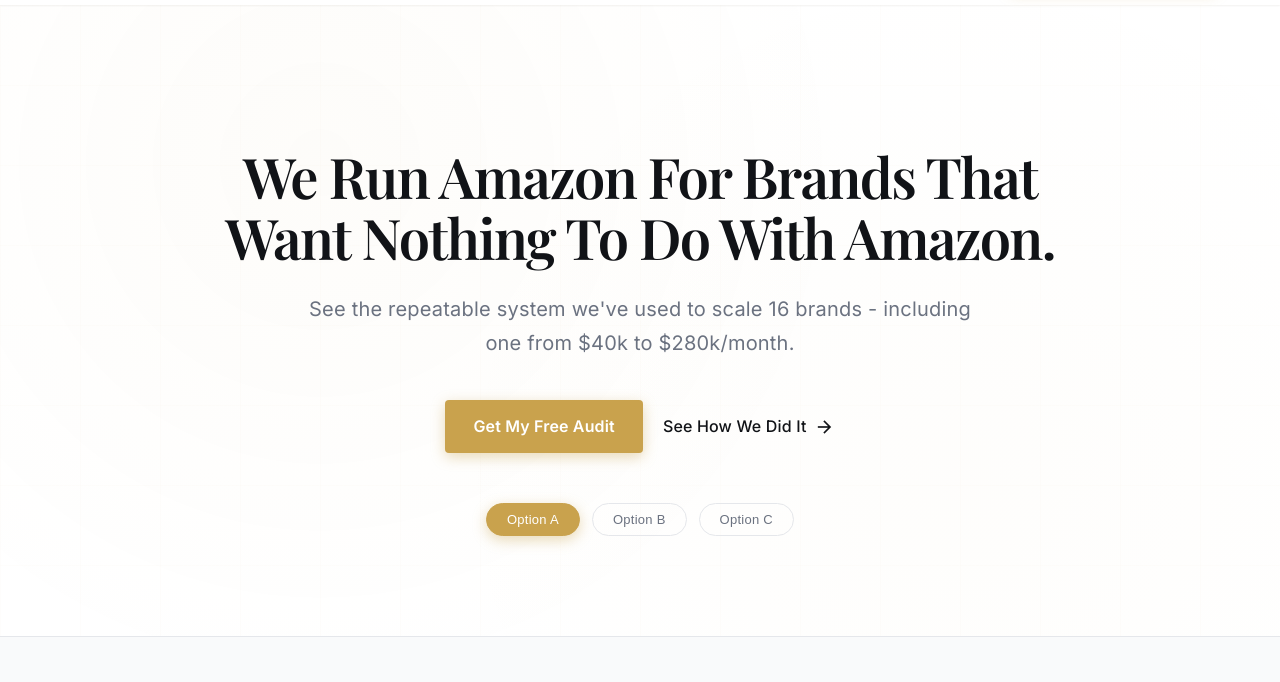
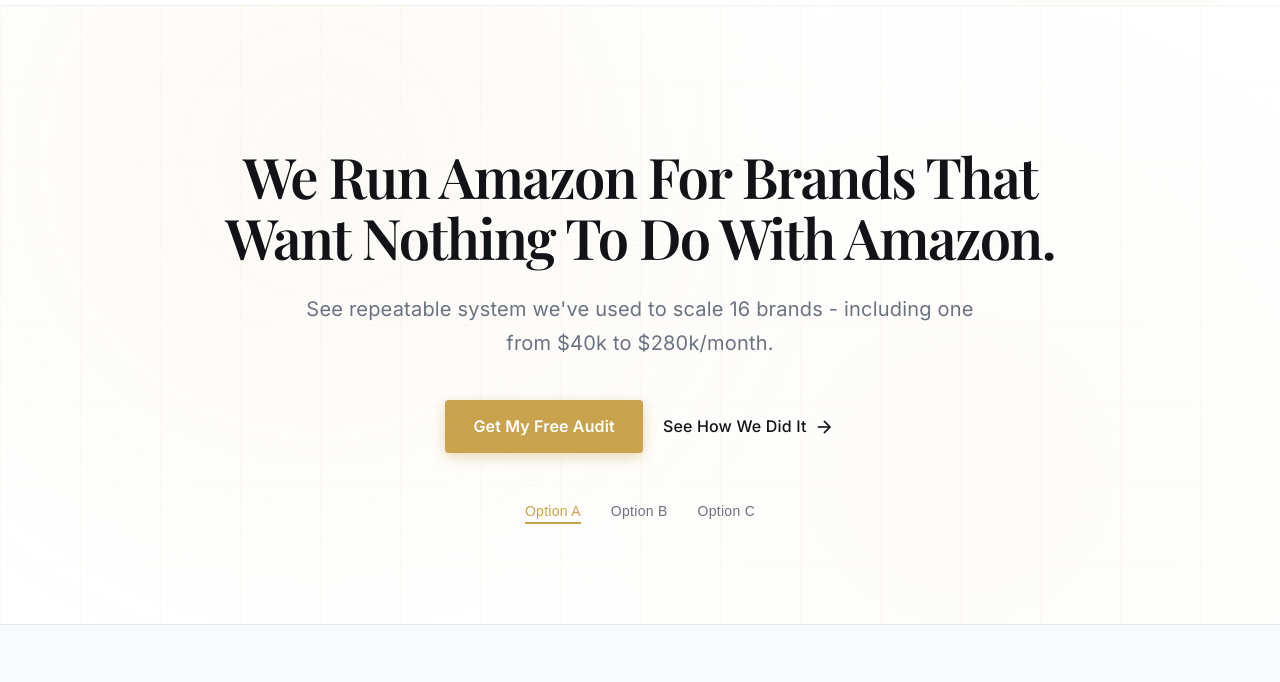
Before and after one commit to ms5117378-hub/GLS, a plain HTML site: page index.html in a window 1280 px wide. Shown: the part 81-763 px from the top of the page. Drawn offline with nearby package versions, Linux system fonts and the light colour scheme.

Commit message:
Update index.html

```diff
--- a/index.html
+++ b/index.html
@@ -22,12 +22,17 @@
             --shadow-md: 0 4px 6px -1px rgba(0, 0, 0, 0.1), 0 2px 4px -1px rgba(0, 0, 0, 0.06);
             --shadow-lg: 0 10px 15px -3px rgba(0, 0, 0, 0.1), 0 4px 6px -2px rgba(0, 0, 0, 0.05);
             --shadow-xl: 0 20px 25px -5px rgba(0, 0, 0, 0.1), 0 10px 10px -5px rgba(0, 0, 0, 0.04);
+            --max-width: 1200px;
         }
 
         * {
             margin: 0;
             padding: 0;
             box-sizing: border-box;
+        }
+
+        html {
+            scroll-behavior: smooth;
         }
 
         body {
@@ -48,7 +53,7 @@
         }
 
         .container {
-            max-width: 1200px;
+            max-width: var(--max-width);
             margin: 0 auto;
             padding: 0 24px;
         }
@@ -230,7 +235,7 @@
             z-index: 0;
         }
 
-        /* Subtle geometric pattern for hero background */
+        /* Increased opacity to 5-7% for better visibility */
         .hero-bg::before {
             content: '';
             position: absolute;
@@ -239,8 +244,8 @@
             width: 100%;
             height: 100%;
             background-image:
-                radial-gradient(circle at 25% 25%, rgba(201, 162, 77, 0.03) 0%, transparent 50%),
-                radial-gradient(circle at 75% 75%, rgba(201, 162, 77, 0.02) 0%, transparent 50%);
+                radial-gradient(circle at 25% 25%, rgba(201, 162, 77, 0.05) 0%, transparent 50%),
+                radial-gradient(circle at 75% 75%, rgba(201, 162, 77, 0.03) 0%, transparent 50%);
         }
 
         .hero-bg::after {
@@ -251,10 +256,10 @@
             width: 100%;
             height: 100%;
             background-image:
-                linear-gradient(rgba(201, 162, 77, 0.03) 1px, transparent 1px),
-                linear-gradient(90deg, rgba(201, 162, 77, 0.03) 1px, transparent 1px);
+                linear-gradient(rgba(201, 162, 77, 0.05) 1px, transparent 1px),
+                linear-gradient(90deg, rgba(201, 162, 77, 0.05) 1px, transparent 1px);
             background-size: 80px 80px;
-            opacity: 0.5;
+            opacity: 0.7;
         }
 
         .hero-content {
@@ -318,7 +323,7 @@
         /* Hero Options */
         .hero-option {
             display: none;
-            animation: fadeIn 0.5s ease-in-out;
+            animation: fadeIn 0.3s ease-in-out;
         }
 
         .hero-option.active {
@@ -326,40 +331,53 @@
         }
 
         @keyframes fadeIn {
-            from { opacity: 0; transform: translateY(10px); }
+            from { opacity: 0; transform: translateY(5px); }
             to { opacity: 1; transform: translateY(0); }
         }
 
+        /* More minimal option buttons */
         .hero-toggle {
             display: flex;
             justify-content: center;
-            gap: 12px;
+            gap: 30px;
             margin-top: 50px;
         }
 
         .hero-toggle-btn {
-            padding: 8px 20px;
-            background-color: transparent;
-            border: 1px solid #E5E7EB;
+            background: none;
+            border: none;
             color: var(--secondary-text);
-            border-radius: 30px;
-            font-size: 13px;
+            border-radius: 0;
+            font-size: 14px;
             cursor: pointer;
             transition: all 0.3s ease;
             font-weight: 500;
             letter-spacing: 0.02em;
+            padding-bottom: 5px;
+            position: relative;
+        }
+
+        .hero-toggle-btn::after {
+            content: '';
+            position: absolute;
+            width: 0;
+            height: 2px;
+            bottom: 0;
+            left: 0;
+            background-color: var(--accent-gold);
+            transition: width 0.3s ease;
         }
 
         .hero-toggle-btn.active {
-            background-color: var(--accent-gold);
-            border-color: var(--accent-gold);
-            color: white;
-            box-shadow: 0 4px 14px rgba(201, 162, 77, 0.4);
+            color: var(--accent-gold);
+        }
+
+        .hero-toggle-btn.active::after {
+            width: 100%;
         }
 
         .hero-toggle-btn:hover:not(.active) {
-            background-color: #F9FAFB;
-            border-color: #D1D5DB;
+            color: var(--primary-text);
         }
 
         /* Stats Bar */
@@ -1035,19 +1053,19 @@
             <!-- Option A -->
             <div class="hero-option active" id="hero-option-a">
                 <h1>We Run Amazon For Brands That Want Nothing To Do With Amazon.</h1>
-                <p>See the repeatable system we've used to scale 16 brands - including one from $40k to $280k/month.</p>
+                <p>See repeatable system we've used to scale 16 brands - including one from $40k to $280k/month.</p>
             </div>
 
             <!-- Option B -->
             <div class="hero-option" id="hero-option-b">
                 <h1>We Run Amazon For Brands That Hate Running Amazon.</h1>
-                <p>See the repeatable system we've used to scale 16 brands - including one from $40k to $280k/month.</p>
+                <p>See repeatable system we've used to scale 16 brands - including one from $40k to $280k/month.</p>
             </div>
 
             <!-- Option C -->
             <div class="hero-option" id="hero-option-c">
                 <h1>Unauthorized Sellers. Pricing Chaos. Revenue Leaks. We Fix All of It.</h1>
-                <p>See the repeatable system we've used to scale 16 brands - including one from $40k to $280k/month.</p>
+                <p>See repeatable system we've used to scale 16 brands - including one from $40k to $280k/month.</p>
             </div>
 
             <div class="hero-cta">
@@ -1055,6 +1073,7 @@
                 <a href="#proof" class="secondary-link">See How We Did It <i class="material-icons">arrow_forward</i></a>
             </div>
 
+            <!-- More minimal option buttons with gold underline for active state -->
             <div class="hero-toggle">
                 <button class="hero-toggle-btn active" onclick="showHeroOption('a')">Option A</button>
                 <button class="hero-toggle-btn" onclick="showHeroOption('b')">Option B</button>
@@ -1089,7 +1108,7 @@
             <div class="section-label">THE PROBLEM</div>
             <h2>Your Amazon Channel is Bleeding Money. Here's Why.</h2>
             <div class="problem-content">
-                <p>You built a great brand. But Amazon? It's chaos. Unauthorized sellers are undercutting your pricing. You're losing the buy box on your own products. Your listings are a mess. And every month, you're leaving tens of thousands on the table.</p>
+                <p>You built a great brand. But Amazon? It's chaos. Unauthorized sellers are undercutting your pricing. You're losing buy box on your own products. Your listings are a mess. And every month, you're leaving tens of thousands on the table.</p>
 
                 <div class="problem-list">
                     <div class="problem-item">
@@ -1098,7 +1117,7 @@
                     </div>
                     <div class="problem-item">
                         <i class="material-icons">close</i>
-                        <span>Losing the buy box on your own products</span>
+                        <span>Losing buy box on your own products</span>
                     </div>
                     <div class="problem-item">
                         <i class="material-icons">close</i>
@@ -1136,7 +1155,7 @@
                         <i class="material-icons">manage_accounts</i>
                     </div>
                     <h3>Brand Management</h3>
-                    <p>You stay the seller of record. We take over listings, SEO, A+ content, PPC, catalog cleanup, and MAP enforcement. You keep control. We do the work.</p>
+                    <p>You stay as seller of record. We take over listings, SEO, A+ content, PPC, catalog cleanup, and MAP enforcement. You keep control. We do the work.</p>
                     <div class="service-price">10-15% of Amazon Revenue</div>
                     <div class="service-best-for">Best for: Brands doing $50k+/month who want expert execution without giving up their account.</div>
                 </div>
@@ -1405,16 +1424,6 @@
             }
         });
 
-        // Smooth scroll for navigation links
-        document.querySelectorAll('a[href^="#"]').forEach(anchor => {
-            anchor.addEventListener('click', function (e) {
-                e.preventDefault();
-                document.querySelector(this.getAttribute('href')).scrollIntoView({
-                    behavior: 'smooth'
-                });
-            });
-        });
-
         // Add scroll effect to navigation
         window.addEventListener('scroll', () => {
             const navigation = document.querySelector('.navigation');
```
